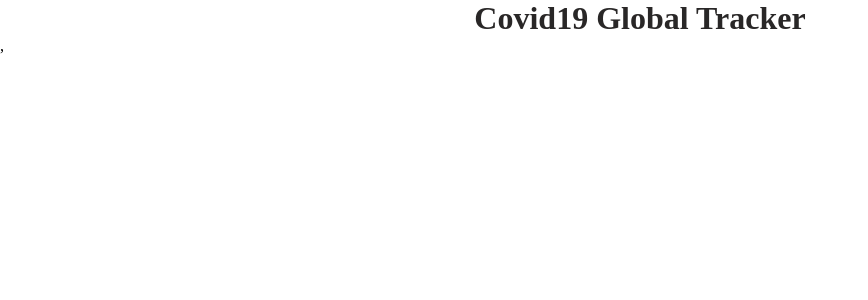
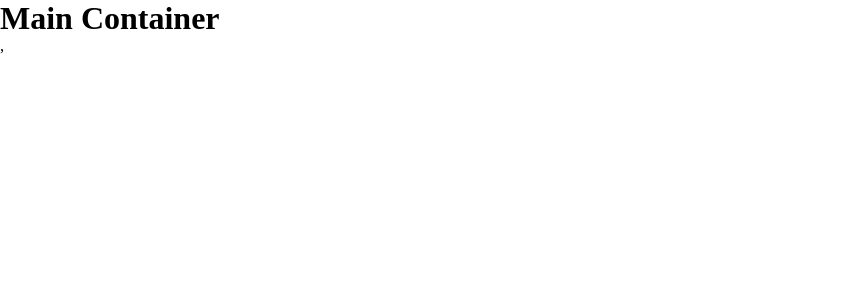
Before and after one commit to anthonyscaletti/Covid19-Global-Tracker, a React app: page / in a window 1280 px wide. Shown: the top 300 px of the page, without its empty margins (0-868 px from the left). Built offline with nearby package versions, Linux system fonts and the light colour scheme.

Commit message:
base Components created

```diff
--- a/src/App.tsx
+++ b/src/App.tsx
@@ -1,13 +1,11 @@
 import React from 'react';
 
-import './styles/main.css';
+import MainContainer from './components/containers/MainContainer';
 
 class App extends React.PureComponent {
 	render() {
 		return (
-			<React.Fragment>
-				<h1>Covid19 Global Tracker</h1>
-			</React.Fragment>
+			<MainContainer />
 		);
 	}
 }
--- /dev/null
+++ b/src/components/containers/MainContainer.tsx
@@ -0,0 +1,15 @@
+import React from 'react';
+
+import '../../styles/main.css';
+
+class MainContainer extends React.Component {
+    render() {
+        return (
+            <React.Fragment>
+                <h1>Main Container</h1>
+            </React.Fragment>
+        );
+    }
+}
+
+export default MainContainer
--- a/src/styles/main.css
+++ b/src/styles/main.css
@@ -2,8 +2,3 @@
     margin: 0;
     padding: 0;
 }
-
-h1 {
-    color: #292727;
-    text-align: center;
-}
```
Also changed, not shown: src/components/NavBar.tsx (added), src/components/containers/DetailedContainer.tsx (added), src/components/containers/SummaryContainer.tsx (added).
